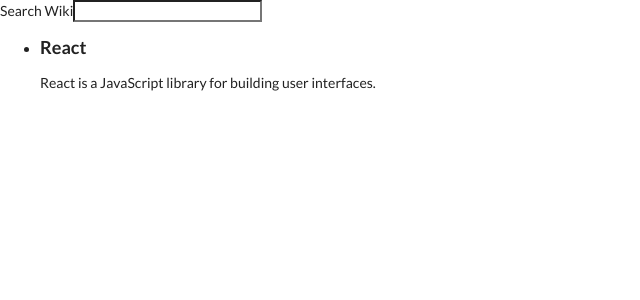
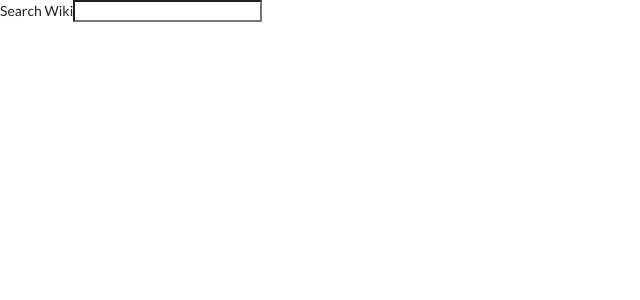
Before and after one commit to jeesewu/Widgets, a React (Create React App) app: page / in a window 1280 px wide. Shown: the top 300 px of the page, without its empty margins (0-640 px from the left). Built offline with nearby package versions, Linux system fonts and the light colour scheme.

Commit message:
show results

```diff
--- a/src/components/Search.js
+++ b/src/components/Search.js
@@ -3,6 +3,7 @@
 
 const Search = () => {
   const [term, setTerm] = useState("");
+  const [results, setResults] = useState([]);
 
   const handleTermChange = (event) => {
     setTerm(event.target.value);
@@ -19,9 +20,19 @@
         srsearch: term,
       },
     });
+    setResults(response.data.query.search);
+  };
 
-    console.log(response);
-  };
+  const renderedResults = results.map((result) => {
+    return (
+      <li key={result.pageid}>
+        <a href={`https://en.wikipedia.org/?curid=${result.pageid}`}>
+          <h3>{result.title}</h3>
+        </a>
+        <p dangerouslySetInnerHTML={{ __html: result.snippet }}></p>
+      </li>
+    );
+  });
 
   return (
     <div>
@@ -29,12 +40,7 @@
         <label>Search Wiki</label>
         <input type="text" value={term} onChange={handleTermChange} />
       </form>
-      <ul>
-        <li>
-          <h3>React</h3>
-          <p>React is a JavaScript library for building user interfaces.</p>
-        </li>
-      </ul>
+      <ul>{renderedResults}</ul>
     </div>
   );
 };
```
